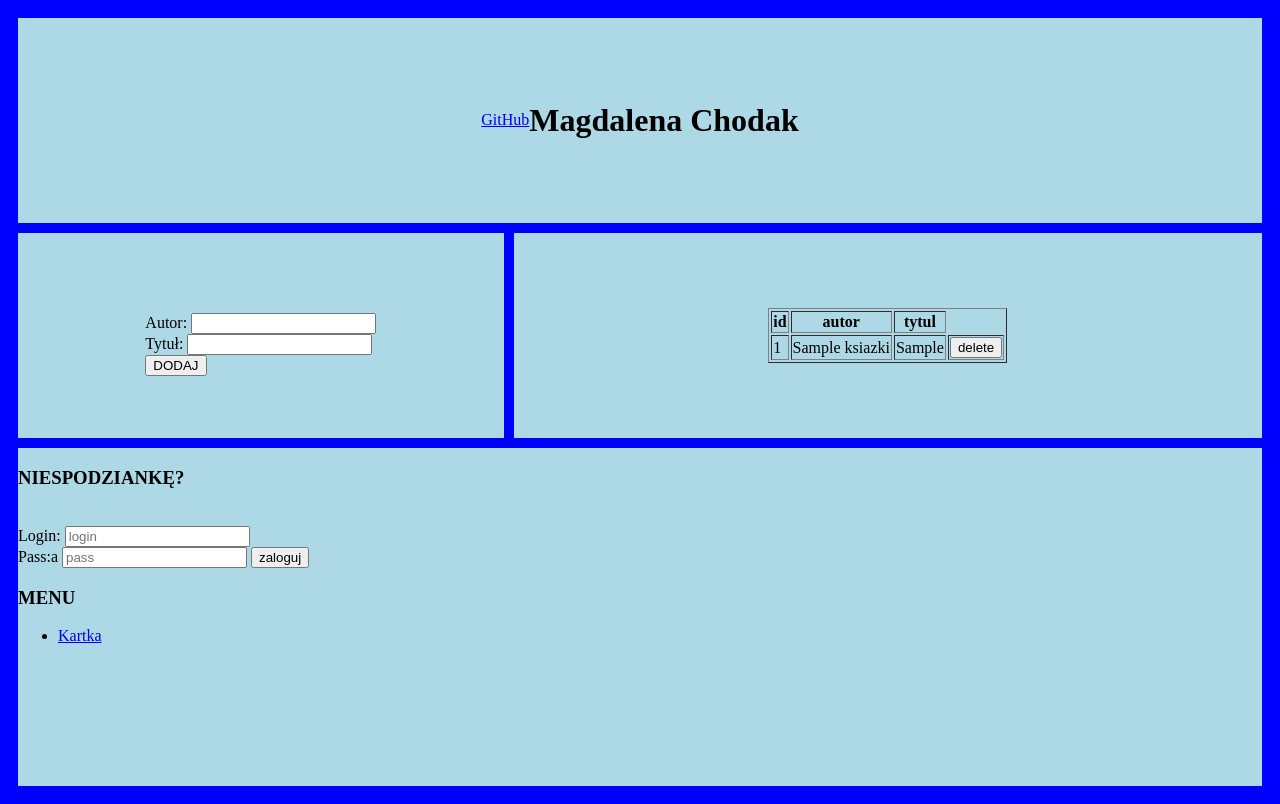
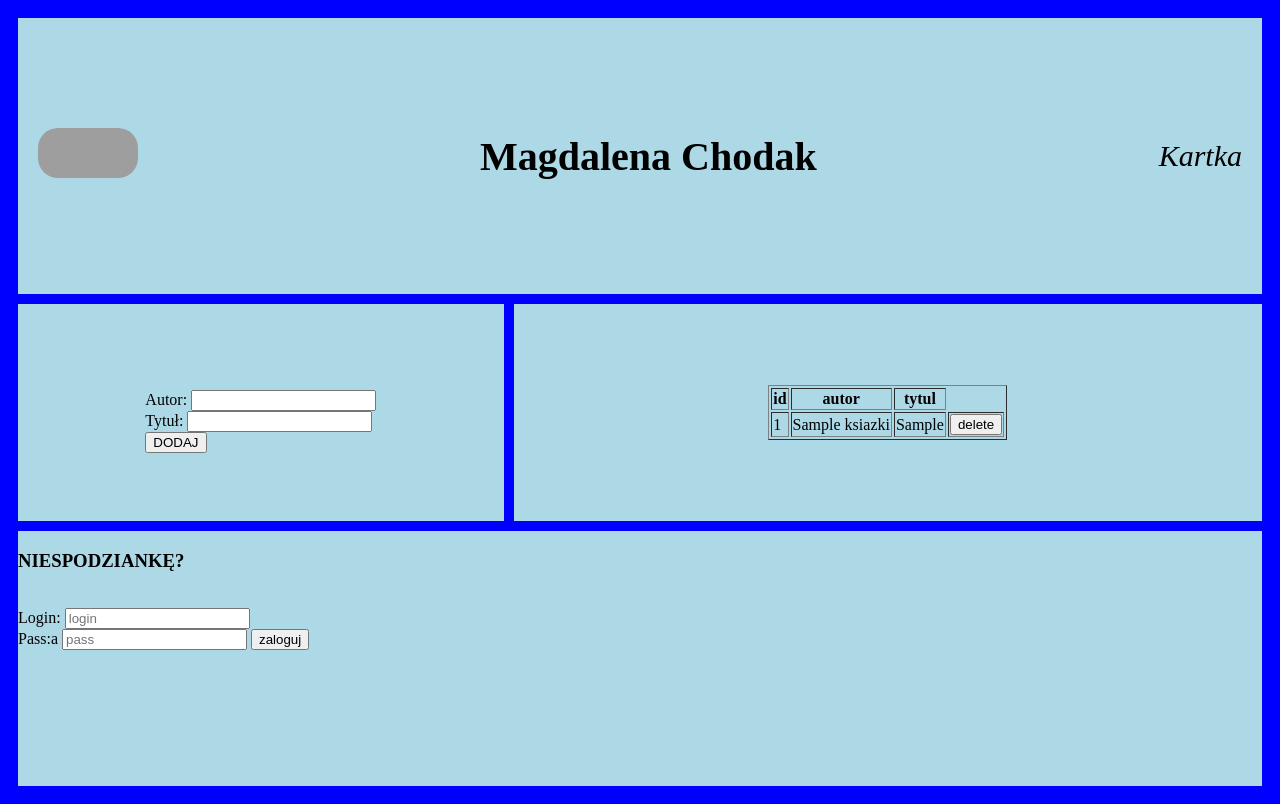
Before and after one commit to 3ti-2020/crud-wiele-do-wielu-magdalena-chodak, a PHP site: page / in a window 1280 px wide. Run offline with PHP 8.4, Linux system fonts and the light colour scheme; tables that the repository leaves empty or names only in its code hold one stand-in row (values such as "Sample post"); data that the repository does not hold is empty; grey boxes are pictures that could not be loaded.

Commit message:
Add files via upload

```diff
--- a/index.php
+++ b/index.php
@@ -9,11 +9,16 @@
 <body>
 <div class="header">
 <div class="git">
-<a href="https://github.com/3ti-2020/crud-wiele-do-wielu-magdalena-chodak">GitHub</a>
+<a href="https://github.com/3ti-2020/crud-wiele-do-wielu-magdalena-chodak"><img src="https://miro.medium.com/max/2560/1*JLYlSLSK8-AZo8gt9UdYqA.jpeg"></a>
 </div>
 <div class="title">
 <h1>Magdalena Chodak</h1>
 </div>
+<div class="menu">
+
+    <a href='card.php' >Kartka</a>
+
+    </div>
 </div>
 <div class="main">
 <form action='insert.php' method='POST'>
@@ -92,12 +97,7 @@
     };
     ?>
     </div>
-    <div class="menu">
-    <h3>MENU</h3>
-    <ul>
-        <li><a href='card.php'>Kartka</a>
-    </ul>
-    </div>
+
 
 </div>
 </body>
--- a/style.css
+++ b/style.css
@@ -1,5 +1,5 @@
 body{
-    background: blue;
+    background:blue;
     display: grid;
     grid-template-areas:
     'a a a'
@@ -13,10 +13,24 @@ body{
     grid-area: a;
     background: lightblue;
     display: flex;
-    justify-content: center;
     align-items: center;
+    justify-content: space-between;
+    padding: 20px;
 }
-
+h1{
+    font-size: 40px;
+}
+a{
+font-size: 30px;
+text-decoration: none;
+color: black;
+font-style: oblique;
+}
+img{
+  width: 100px;
+  height: 50px;
+  border-radius: 20px;
+}
 
 .main{
     grid-area: b;
```
